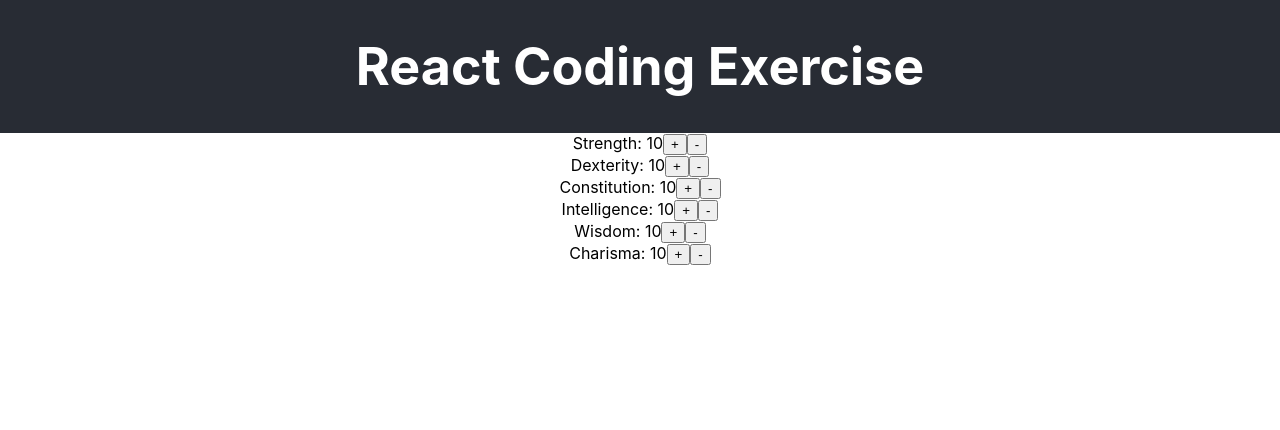
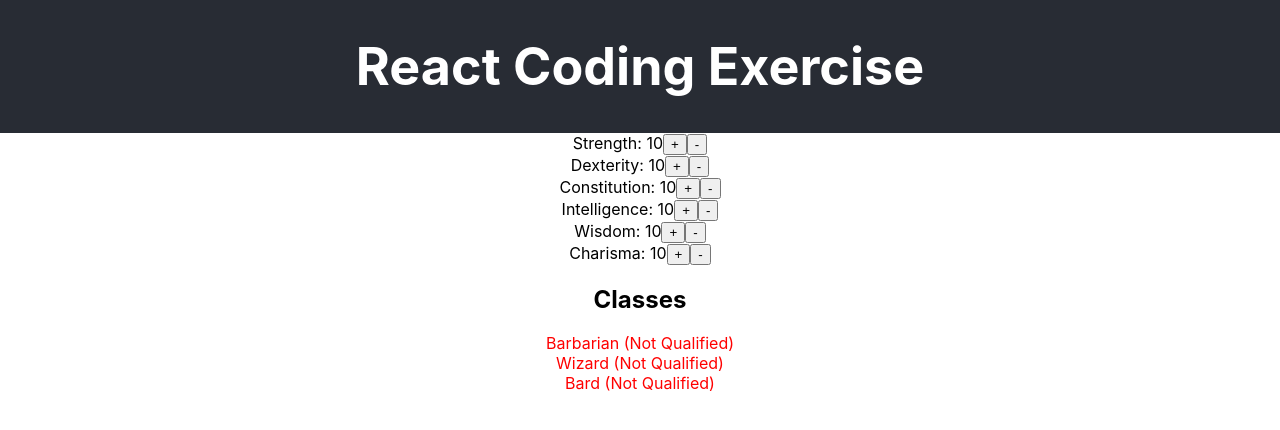
Before and after one commit to mkaseb3010/recruiting-webapp-character, a React (Create React App) app: page / in a window 1280 px wide. Shown: the top 430 px of the page. Built offline with nearby package versions, Linux system fonts and the light colour scheme.

Commit message:
Implemented requirment #2

```diff
--- a/src/App.js
+++ b/src/App.js
@@ -1,6 +1,6 @@
 import { useState } from 'react';
 import './App.css';
-import { ATTRIBUTE_LIST } from './consts.js';
+import { ATTRIBUTE_LIST, CLASS_LIST } from './consts.js';
 
 function App() {
   const initialAttributes = {
@@ -26,6 +26,12 @@ function App() {
     }));
   };
 
+  //Added a function to check class requirments
+  const checkClassRequirements = className => {
+    const requirements = CLASS_LIST[className];
+    return Object.entries(requirements).every(([key, value]) => attributes[key] >= value);
+  };
+
   return (
     <div className="App">
       <header className="App-header">
@@ -40,6 +46,14 @@ function App() {
           </div>
         ))}
       </section>
+      <section className="Classes">
+        <h2>Classes</h2>
+        {Object.keys(CLASS_LIST).map(className => (
+          <div key={className} className={checkClassRequirements(className) ? "qualified" : "not-qualified"}>
+            {className} {checkClassRequirements(className) ? "(Qualified)" : "(Not Qualified)"}
+          </div>
+        ))}
+      </section>
     </div>
   );
 }
```
